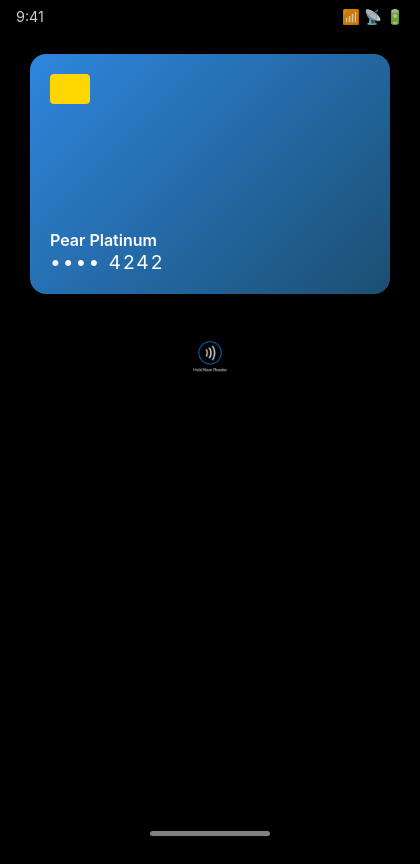
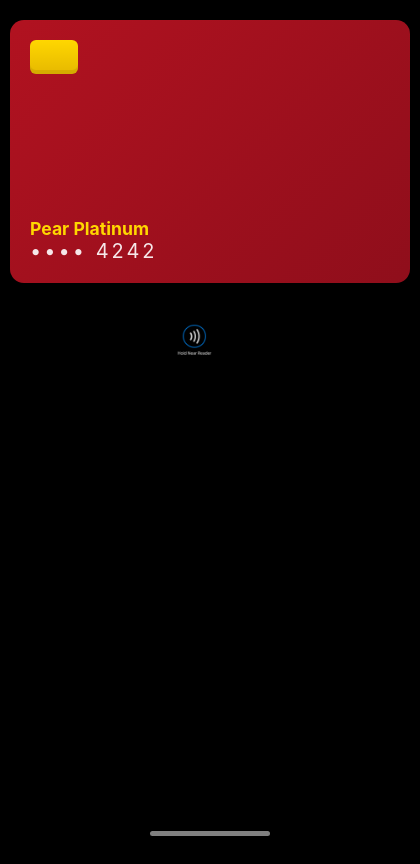
Before and after one commit to jzaval17/payAI, an Electron app: page index.html in a window 420 px wide. Drawn offline with Linux system fonts and the light colour scheme.

Commit message:
app update - red card and no header

```diff
--- a/app.js
+++ b/app.js
@@ -55,3 +55,12 @@ tapArea.addEventListener('keydown', (e) => {
     handleTap();
   }
 });
+
+// Register service worker for PWA (registered here instead of inline in index.html)
+if ('serviceWorker' in navigator) {
+  window.addEventListener('load', () => {
+    navigator.serviceWorker.register('/service-worker.js')
+      .then(reg => console.log('Service worker registered from app.js:', reg.scope))
+      .catch(err => console.warn('Service worker registration failed:', err));
+  });
+}
--- a/index.html
+++ b/index.html
@@ -12,10 +12,6 @@
 </head>
 <body>
   <main class="pay-screen">
-    <header class="status-bar">
-      <span class="time">9:41</span>
-      <div class="status-icons">📶 📡 🔋</div>
-    </header>
 
     <section class="card-area">
       <div class="fake-card">
@@ -48,16 +44,6 @@
   </div>
 
   <script src="app.js"></script>
-  <script>
-    // Register service worker to enable PWA install and offline caching
-    if ('serviceWorker' in navigator) {
-      window.addEventListener('load', () => {
-        navigator.serviceWorker.register('service-worker.js')
-          .then(reg => console.log('ServiceWorker registered:', reg.scope))
-          .catch(err => console.warn('ServiceWorker registration failed:', err));
-      });
-    }
-  </script>
 </body>
 </html>
 
--- a/styles.css
+++ b/styles.css
@@ -6,13 +6,7 @@ body {
   height: 100vh;
 }
 
-.status-bar {
-  display: flex;
-  justify-content: space-between;
-  padding: 8px 16px;
-  font-size: 0.9rem;
-  opacity: 0.8;
-}
+/* status bar removed from markup; styles no longer needed */
 
 .card-area {
   display: flex;
@@ -21,21 +15,25 @@ body {
 }
 
 .fake-card {
-  width: 320px;
-  height: 200px;
-  border-radius: 16px;
-  background: linear-gradient(135deg, #2e86de, #1b4f72);
+  width: min(88vw, 360px);
+  height: calc(min(88vw, 360px) * 0.62);
+  border-radius: 14px;
+  /* Wells-Fargo inspired red with subtle gradient */
+  background: linear-gradient(135deg, #b11220 0%, #8f0e1b 100%);
+  color: #ffd700; /* gold text accents */
   padding: 20px;
   display: flex;
   flex-direction: column;
   justify-content: space-between;
+  box-shadow: 0 10px 30px rgba(0,0,0,0.5);
 }
 
 .card-chip {
-  width: 40px;
-  height: 30px;
-  background: gold;
-  border-radius: 4px;
+  width: 48px;
+  height: 34px;
+  background: linear-gradient(180deg, #ffd700, #e6b800);
+  border-radius: 6px;
+  box-shadow: inset 0 -4px 0 rgba(0,0,0,0.08);
 }
 
 .card-details {
@@ -43,23 +41,33 @@ body {
   flex-direction: column;
 }
 .card-name {
-  font-weight: 600;
+  font-weight: 700;
+  font-size: 1.1rem;
 }
 .card-num {
-  font-size: 1.2rem;
-  letter-spacing: 2px;
+  font-size: 1.25rem;
+  letter-spacing: 3px;
+  color: rgba(255,255,255,0.9);
 }
 
 .hold-near {
   text-align: center;
-  margin-top: 40px;
+  margin-top: 36px;
 }
 .contactless-icon {
-  /* Larger contactless icon for better visibility */
-  font-size: 4rem;
+  /* responsive: scale with viewport but clamp to reasonable sizes */
+  width: clamp(64px, 18vw, 160px);
+  height: clamp(64px, 18vw, 160px);
+  margin: 0 auto;
+  display: flex;
+  align-items: center;
+  justify-content: center;
   animation: pulse 1.5s infinite ease-in-out;
-  display: inline-block;
-  margin: 0 auto;
+}
+.contactless-img {
+  width: 80%;
+  height: 80%;
+  object-fit: contain;
 }
 .hold-text {
   margin-top: 0.5rem;
```
